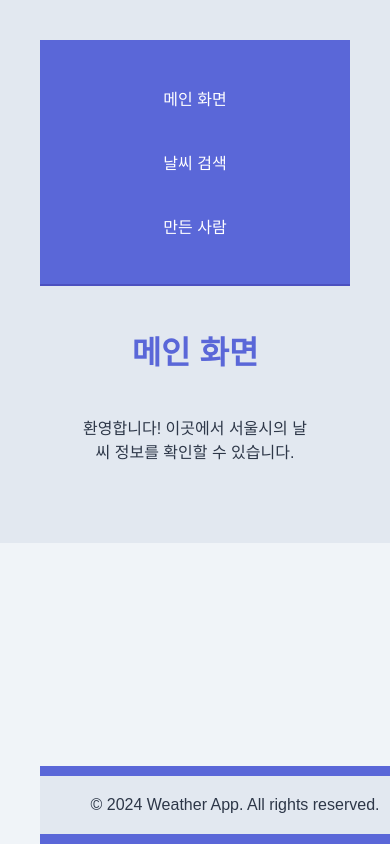
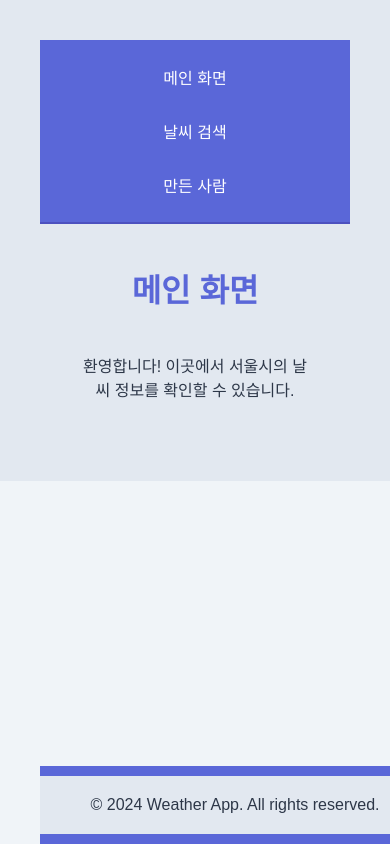
Before and after one commit to Hyeyoung-Eum/WeatherSearch, a React (Create React App) app: page / in a window 390 px wide. Shown: the top 844 px of the page. Built offline with nearby package versions, Linux system fonts and the light colour scheme.

Commit message:
style : css 수정

```diff
--- a/src/components/Header/Header.module.css
+++ b/src/components/Header/Header.module.css
@@ -5,11 +5,14 @@ header {
   padding: 10px 20px;
   text-align: center;
   border-bottom: 2px solid #4c51bf; /* 헤더 아래에 경계선 추가 */
+  box-sizing: border-box; /* 패딩을 포함한 너비 계산 */
 }
 
 nav ul {
   display: flex;
   justify-content: center;
+  margin: 0;
+  padding: 0;
 }
 
 nav ul li {
@@ -18,11 +21,18 @@ nav ul li {
 }
 
 @media (max-width: 768px) {
+  header {
+    padding: 10px; /* 모바일에서는 패딩 감소 */
+  }
+
   nav ul {
     flex-direction: column;
+    align-items: center; /* 센터 정렬 */
   }
 
   nav ul li {
-    margin: 10px 0;
+    width: 100%; /* 모바일에서 메뉴 너비 전체 사용 */
+    text-align: center; /* 텍스트 중앙 정렬 */
+    margin: 5px 0; /* 상하 마진 설정 */
   }
 }
```
